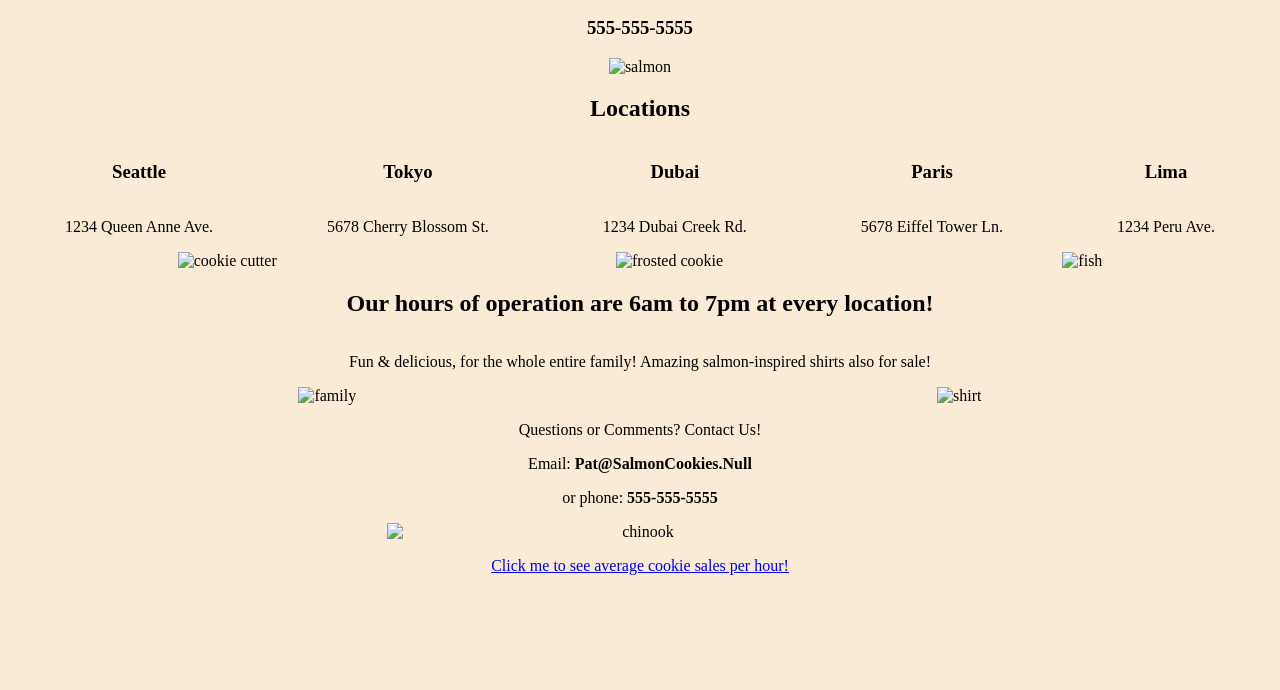
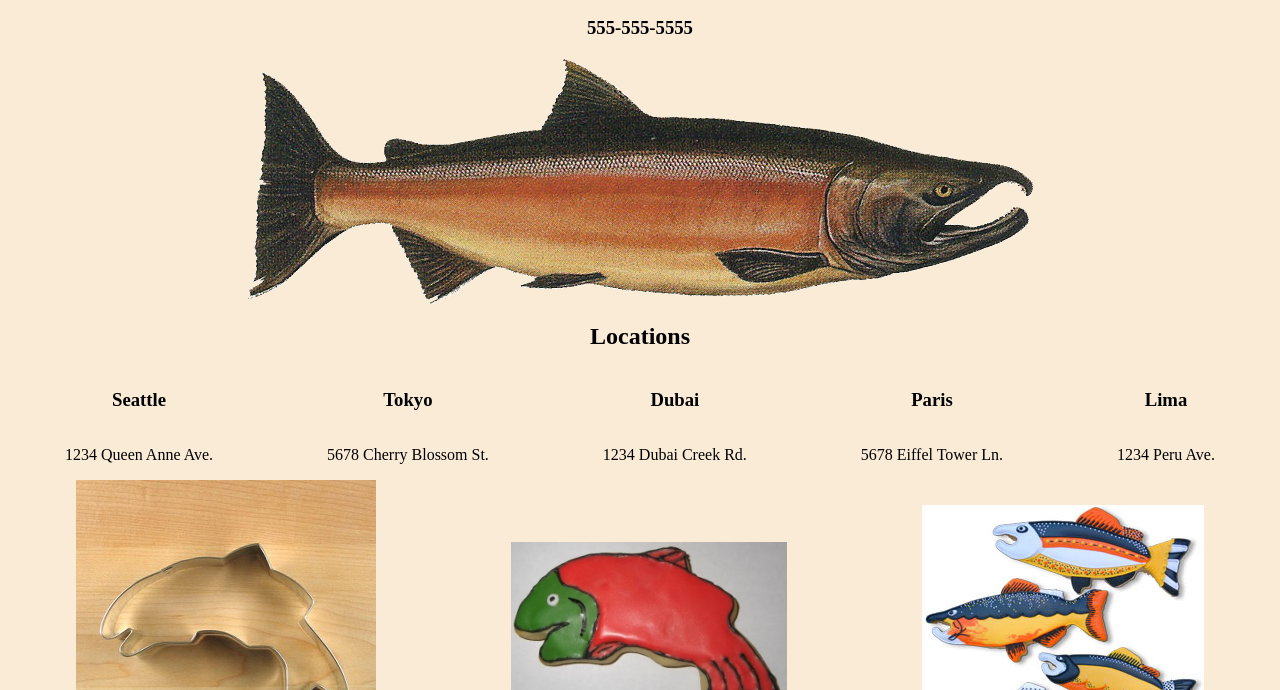
Before and after one commit to IkeSteoger/cookie-stand, a plain HTML site: page index.html in a window 1280 px wide. Shown: the part 110-800 px from the top of the page. Drawn offline with Linux system fonts and the light colour scheme; the site is published under a folder, as on GitHub Pages, so addresses that start at the root find nothing.

Commit message:
images borked

```diff
--- a/index.html
+++ b/index.html
@@ -15,7 +15,7 @@
             <h3>555-555-5555</h3>
         </header>
         <section class="row">
-            <img id="salmonImg" src="/img/salmon.png" alt="salmon">
+            <img id="salmonImg" src="img/salmon.png" alt="salmon">
         </section>
         <section>
             <h2>
@@ -65,9 +65,9 @@
             </section>
         </section>
         <section class="row">
-            <img id="cutterImg" src="/img/cutter.jpeg" alt="cookie cutter">
-            <img id="frostedImg" src="/img/frosted-cookie.jpg" alt="frosted cookie">
-            <img id="fishImg" src="/img/fish.jpg" alt="fish">
+            <img id="cutterImg" src="img/cutter.jpeg" alt="cookie cutter">
+            <img id="frostedImg" src="img/frosted-cookie.jpg" alt="frosted cookie">
+            <img id="fishImg" src="img/fish.jpg" alt="fish">
         </section>
         <section class="row" id="hoursOpen">
             <h2>
@@ -77,8 +77,8 @@
         <p class="row">Fun & delicious, for the whole entire family! Amazing salmon-inspired shirts also for sale!</p>
         <section class="row">
 
-            <img src="/img/family.jpg" alt="family">
-            <img src="/img/shirt.jpg" alt="shirt">
+            <img src="img/family.jpg" alt="family">
+            <img src="img/shirt.jpg" alt="shirt">
         </section>
         <footer>
             <p>
@@ -91,7 +91,7 @@
                 or phone: <b>555-555-5555</b>
             </p>
             <section class="row">
-            <img id="chinookImg" src="/img/chinook.jpg" alt="chinook">
+            <img id="chinookImg" src="img/chinook.jpg" alt="chinook">
         </section>
             <section class="row">
             <p>
```
